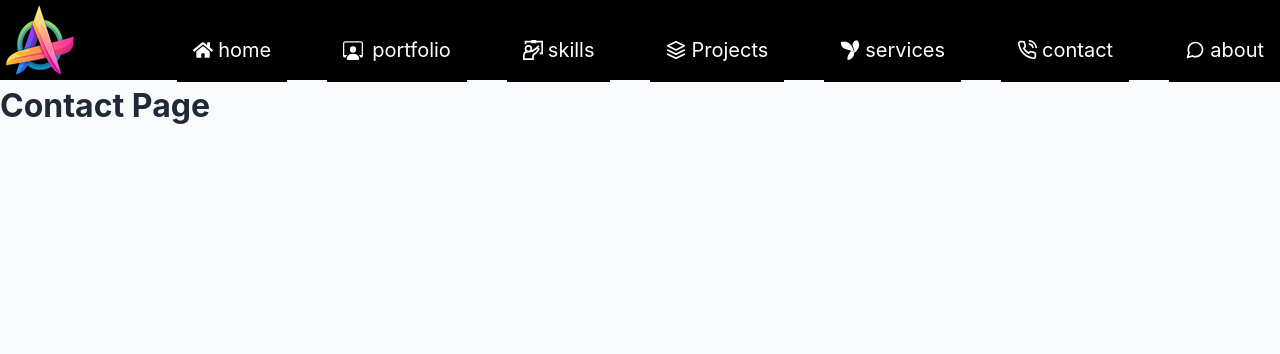
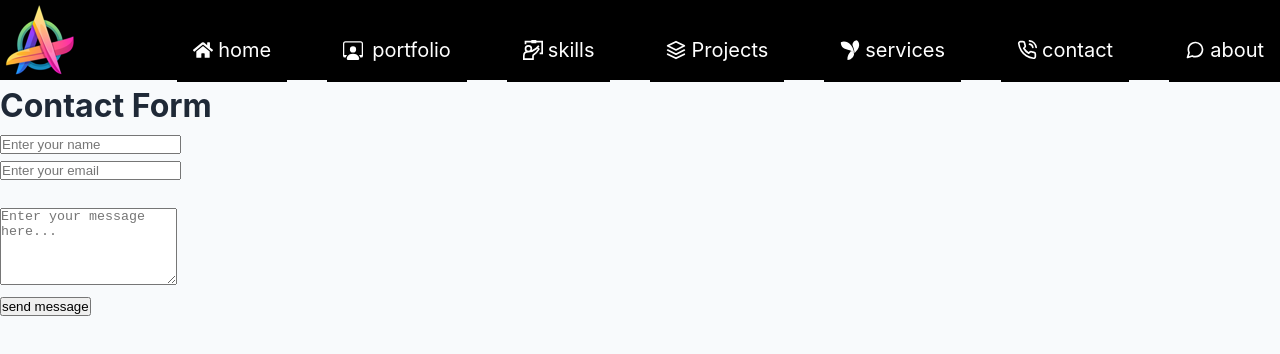
Before and after one commit to mnaltaf84/final-project, a React (Vite) app: page /contact in a window 1280 px wide. Shown: the top 354 px of the page. Built offline with nearby package versions, Linux system fonts and the light colour scheme; a web font is replaced by a local one.

Commit message:
contact form update

```diff
--- a/src/pages/Contact.jsx
+++ b/src/pages/Contact.jsx
@@ -1,9 +1,61 @@
-import React from 'react'
+import React, { useState } from 'react'
 
-export default function COntact() {
+export default function Contact() {
+  const [formData, setFormData]= useState({
+    username: "",
+    email: "",
+    message:"",
+
+  });
+  const[success, setSuccess]= useState("waitig");
+  const[error, setError]=useState("");
+
+  /// entry input
+  const handleInputChange = (e)=>{
+    const {name, value} =e.target;
+    setFormData((prev) => ({ ...prev, [name]: value}));
+  };
+  // form submission
+  const handleFormSubmission = (e)=> {
+    e.preventDefault();
+    setSuccess("loading");
+    const formUrl = "https://docs.google.com/forms/d/e/1FAIpQLSfuThXhEf__4X393g82NaYPR1hlf_m4gY1J7mOxCPGgQ3mAfQ/formResponse";
+
+    const formBody = new FormData();
+    formBody.append("entry.2005620554", formData.username);
+    formBody.append("entry.1045781291", formData.email);
+    formBody.append("entry.839337160", formData.message);
+    fetch(formUrl, {
+      method: "POST",
+      mode: "no-cors",
+      body: formBody
+    })
+    .then(() => {
+      setSuccess("sent");
+      setFormData({username: "", email: "", message:""});
+    })
+    .catch((error) => {
+      setSuccess("error");
+      setError(error.message);
+    });
+  };
+
   return (
-    <div>
-      <h1>Contact Page</h1>
+    <div className="m-auto w-2xs">
+      <h1>Contact Form</h1>
+      <form onSubmit={handleFormSubmission} className="flex flex-col gap-3">
+        <input className="rounded-sm bg-grey-300" type="text" name="username" placeholder='Enter your name' required value={formData.username} onChange={handleInputChange}/><br />
+        <input className="rounded-sm bg-grey-300" type="email" name='email' placeholder='Enter your email' required value={formData.email} onChange={handleInputChange}/><br /><br />
+        <textarea className="rounded-5m bg-grey-300" name="message" placeholder='Enter your message here...' rows={5} required value={formData.message} onChange={handleInputChange}></textarea><br />
+        <button className="bg-blue-600 text-white rounded-5m py-3 w-2xs cursor-pointer" type='submit'>{success === "loading" ? "sending..." : "send message"}</button>
+        <p>
+          {success === "sent" ? (
+            <span>Your message has been sent successfully!</span>
+          ) : (
+            <span>{error}</span>
+          )}
+        </p>
+      </form>
     </div>
-  )
+  );
 }
```
